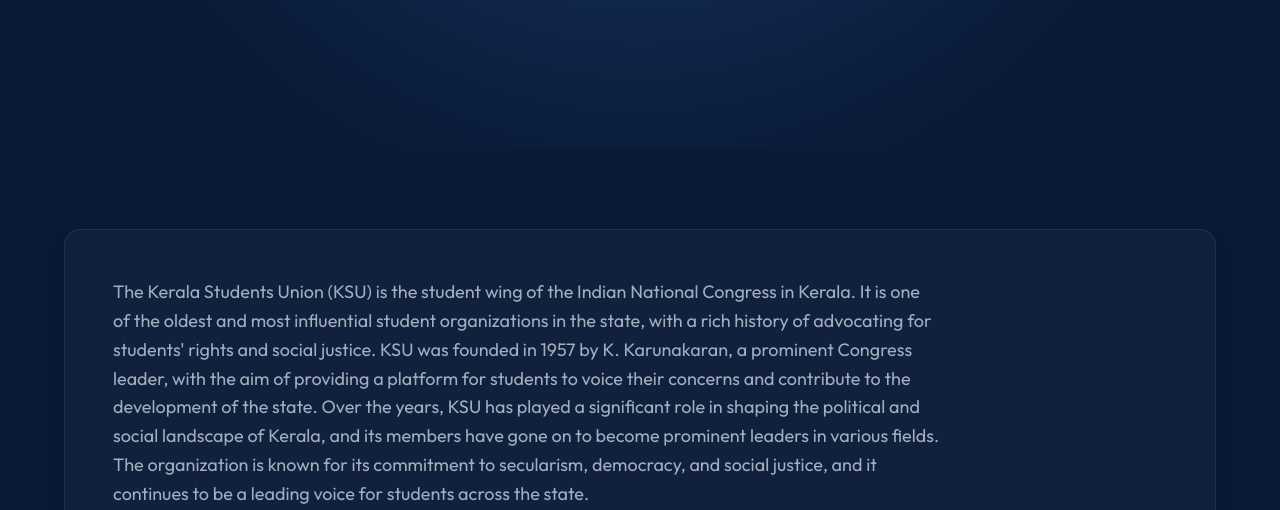
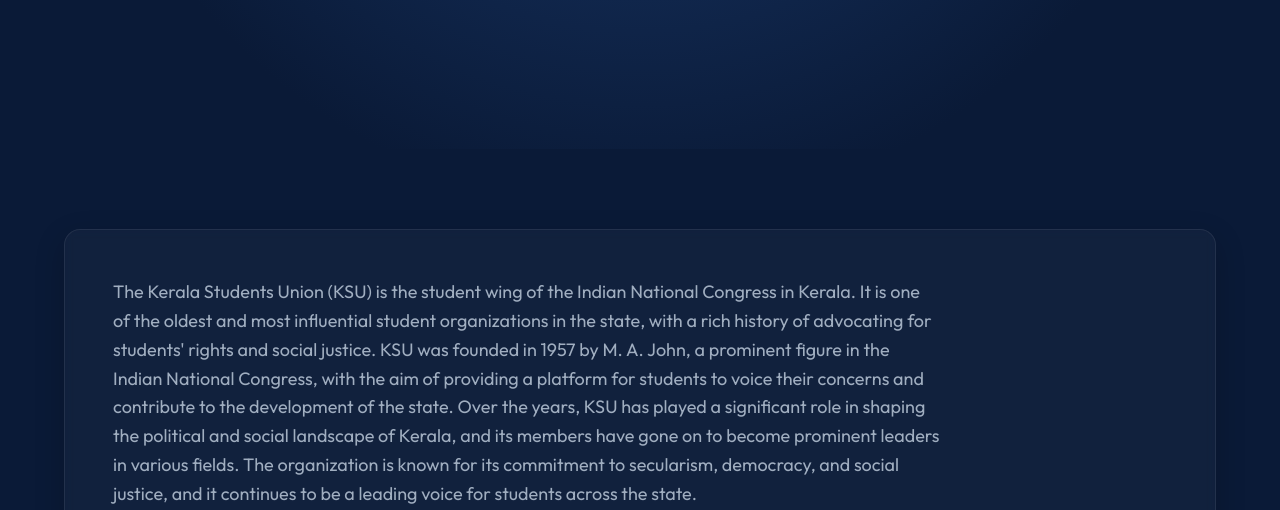
Before and after one commit to amalshadin/ksu-rit, a website built with Vite: page index.html in a window 1280 px wide. Shown: the part 442-952 px from the top of the page. Built offline with nearby package versions, Linux system fonts and the light colour scheme.

Commit message:
refactor: update KSU founding details and reformat description text in index.html

```diff
--- a/index.html
+++ b/index.html
@@ -28,18 +28,15 @@
                 <div class="content-block">
                     <p>
                         The Kerala Students Union (KSU) is the student wing of the Indian National Congress in Kerala.
-                        It is
-                        one of the oldest and most influential student organizations in the state, with a rich history
-                        of
-                        advocating for students' rights and social justice. KSU was founded in 1957 by K. Karunakaran, a
-                        prominent Congress leader, with the aim of providing a platform for students to voice their
-                        concerns
-                        and contribute to the development of the state. Over the years, KSU has played a significant
-                        role in
-                        shaping the political and social landscape of Kerala, and its members have gone on to become
-                        prominent leaders in various fields. The organization is known for its commitment to secularism,
-                        democracy, and social justice, and it continues to be a leading voice for students across the
-                        state.
+                        It is one of the oldest and most influential student organizations in the state, with a rich
+                        history of advocating for students' rights and social justice. KSU was founded in 1957 by M. A.
+                        John, a prominent figure in the Indian National Congress, with the aim of providing a platform
+                        for students to voice their concerns and contribute to the development of the state. Over the
+                        years,
+                        KSU has played a significant role in shaping the political and social landscape of Kerala, and
+                        its members have gone on to become prominent leaders in various fields. The organization is
+                        known for its commitment to secularism, democracy, and social justice, and it continues to be a
+                        leading voice for students across the state.
                     </p>
                 </div>
             </section>
```
